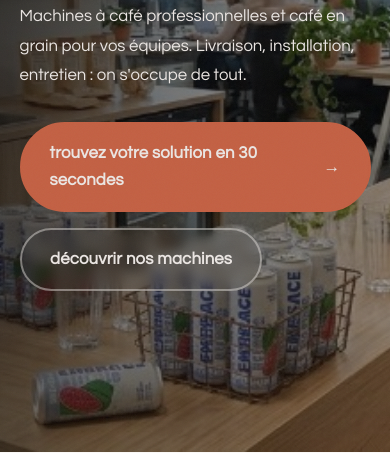
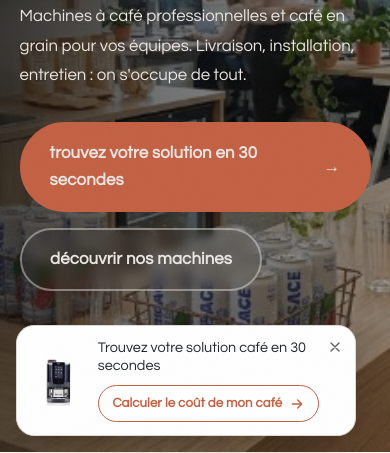
Before and after one commit to Anderson2908/juste-a-temps-machines, a website: page index.html in a window 390 px wide. Shown: the part 392-845 px from the top of the page. Drawn offline with Linux system fonts and the light colour scheme.

```diff
--- a/index.html
+++ b/index.html
@@ -170,7 +170,7 @@
 
                   <span class="hero-stat-pill__value">0</span>
 
-                  <span class="hero-stat-pill__label">capsule jetable à la pause-café</span>
+                  <span class="hero-stat-pill__label">déchet · café en grain</span>
 
                 </li>
 
@@ -274,11 +274,9 @@
 
                   <svg viewBox="0 0 24 24" fill="none" stroke="currentColor" stroke-width="1.75" stroke-linecap="round" stroke-linejoin="round">
 
-                    <path d="M6 8h12v7a4 4 0 0 1-4 4H10a4 4 0 0 1-4-4V8z" />
+                    <ellipse cx="12" cy="12" rx="6.3" ry="9" transform="rotate(45 12 12)" />
 
-                    <path d="M6 8V6a2 2 0 0 1 2-2h8a2 2 0 0 1 2 2v2" />
-
-                    <path d="M9 18v2M15 18v2" />
+                    <path d="M8.5 8.5C12 9.5 12 14.5 15.5 15.5" />
 
                   </svg>
 
@@ -306,11 +304,11 @@
 
                   <svg viewBox="0 0 24 24" fill="none" stroke="currentColor" stroke-width="1.75" stroke-linecap="round" stroke-linejoin="round">
 
-                    <path d="M8 2v4M16 2v4" />
+                    <path d="M14 3H7a2 2 0 0 0-2 2v14a2 2 0 0 0 2 2h10a2 2 0 0 0 2-2V8z" />
 
-                    <path d="M4 8h16v12a2 2 0 0 1-2 2H6a2 2 0 0 1-2-2V8z" />
+                    <path d="M14 3v5h5" />
 
-                    <path d="M9 12h6" />
+                    <path d="M8.5 13h7M8.5 16.5h4.5" />
 
                   </svg>
 
@@ -409,7 +407,7 @@
                   <img class="machine-item__img machine-item__img--hover" src="assets/machines/jura-giga-x3-top.png" alt="" width="480" height="480" loading="lazy" decoding="async" aria-hidden="true" />
                 </div>
                 <div class="machine-item__content">
-                  <h3 class="machine-item__name">giga x3</h3>
+                  <h3 class="machine-item__name">jura giga x3</h3>
                   <p class="machine-item__tagline">haute capacité et innovation</p>
                   <p class="machine-item__desc">Double distributeur et écran tactile pour les sites à fort passage et les zones d'accueil.</p>
                   <div class="machine-item__stats">
@@ -693,67 +691,6 @@
 
 
 
-      <!-- Simulateur CTA -->
-
-      <section class="section home-simulateur" id="simulateur">
-
-        <div class="container">
-
-          <div class="simulateur-panel">
-
-            <div class="simulateur-panel__glow" aria-hidden="true"></div>
-
-            <div class="simulateur-panel__content">
-
-              <span class="simulateur-panel__badge">
-                <svg viewBox="0 0 24 24" width="15" height="15" fill="none" stroke="currentColor" stroke-width="2" stroke-linecap="round" stroke-linejoin="round" aria-hidden="true"><circle cx="12" cy="12" r="9"/><path d="M12 7v5l3 2"/></svg>
-                30 secondes chrono
-              </span>
-
-              <h2 class="simulateur-panel__title">trouvez votre solution café idéale</h2>
-
-              <p class="simulateur-panel__lead">Répondez à quelques questions sur vos effectifs et vos habitudes : nous vous orientons vers la machine et le café adaptés à votre équipe.</p>
-
-              <a href="https://abonnement-cafe.justeatemps.com/" class="btn btn-lg simulateur-panel__btn">calculer le coût de mon café</a>
-
-            </div>
-
-            <ol class="simulateur-steps">
-
-              <li class="simulateur-step">
-                <span class="simulateur-step__num">1</span>
-                <span class="simulateur-step__body">
-                  <strong>vos effectifs</strong>
-                  la taille de votre équipe et le nombre de pauses
-                </span>
-              </li>
-
-              <li class="simulateur-step">
-                <span class="simulateur-step__num">2</span>
-                <span class="simulateur-step__body">
-                  <strong>vos habitudes</strong>
-                  vos goûts, vos volumes et vos envies de café
-                </span>
-              </li>
-
-              <li class="simulateur-step">
-                <span class="simulateur-step__num">3</span>
-                <span class="simulateur-step__body">
-                  <strong>notre recommandation</strong>
-                  la machine et le café faits pour vous
-                </span>
-              </li>
-
-            </ol>
-
-          </div>
-
-        </div>
-
-      </section>
-
-
-
       <!-- B Corp -->
 
       <section class="section home-bcorp" id="bcorp">
@@ -833,6 +770,67 @@
             </div>
 
             <a href="a-propos.html" class="btn btn-primary btn-lg">Découvrir notre engagement</a>
+
+          </div>
+
+        </div>
+
+      </section>
+
+
+
+      <!-- Simulateur CTA -->
+
+      <section class="section home-simulateur" id="simulateur">
+
+        <div class="container">
+
+          <div class="simulateur-panel">
+
+            <div class="simulateur-panel__glow" aria-hidden="true"></div>
+
+            <div class="simulateur-panel__content">
+
+              <span class="simulateur-panel__badge">
+                <svg viewBox="0 0 24 24" width="15" height="15" fill="none" stroke="currentColor" stroke-width="2" stroke-linecap="round" stroke-linejoin="round" aria-hidden="true"><circle cx="12" cy="12" r="9"/><path d="M12 7v5l3 2"/></svg>
+                30 secondes chrono
+              </span>
+
+              <h2 class="simulateur-panel__title">trouvez votre solution café idéale</h2>
+
+              <p class="simulateur-panel__lead">Répondez à quelques questions sur vos effectifs et vos habitudes : nous vous orientons vers la machine et le café adaptés à votre équipe.</p>
+
+              <a href="https://abonnement-cafe.justeatemps.com/" class="btn btn-lg simulateur-panel__btn">calculer le coût de mon café</a>
+
+            </div>
+
+            <ol class="simulateur-steps">
+
+              <li class="simulateur-step">
+                <span class="simulateur-step__num">1</span>
+                <span class="simulateur-step__body">
+                  <strong>vos effectifs</strong>
+                  la taille de votre équipe et le nombre de pauses
+                </span>
+              </li>
+
+              <li class="simulateur-step">
+                <span class="simulateur-step__num">2</span>
+                <span class="simulateur-step__body">
+                  <strong>vos habitudes</strong>
+                  vos goûts, vos volumes et vos envies de café
+                </span>
+              </li>
+
+              <li class="simulateur-step">
+                <span class="simulateur-step__num">3</span>
+                <span class="simulateur-step__body">
+                  <strong>notre recommandation</strong>
+                  la machine et le café faits pour vous
+                </span>
+              </li>
+
+            </ol>
 
           </div>
 
@@ -1093,6 +1091,30 @@
 
 
 
+    <!-- Pop-up simulateur café -->
+
+    <aside class="cafe-popup" id="cafePopup" aria-hidden="true" hidden>
+
+      <button class="cafe-popup__close" type="button" aria-label="Fermer">
+        <svg viewBox="0 0 24 24" width="16" height="16" fill="none" stroke="currentColor" stroke-width="2" stroke-linecap="round" aria-hidden="true"><path d="M18 6 6 18M6 6l12 12"/></svg>
+      </button>
+
+      <div class="cafe-popup__media" aria-hidden="true">
+        <img src="assets/machines/gaggia-milano.png" alt="" width="120" height="120" loading="lazy" decoding="async" />
+      </div>
+
+      <div class="cafe-popup__body">
+        <p class="cafe-popup__title">Trouvez votre solution café en 30 secondes</p>
+        <a class="cafe-popup__btn" href="https://abonnement-cafe.justeatemps.com/">
+          Calculer le coût de mon café
+          <svg viewBox="0 0 24 24" width="16" height="16" fill="none" stroke="currentColor" stroke-width="2" stroke-linecap="round" stroke-linejoin="round" aria-hidden="true"><path d="M5 12h14M13 6l6 6-6 6"/></svg>
+        </a>
+      </div>
+
+    </aside>
+
+
+
     <script src="scripts/lenis.min.js" defer></script>
     <script src="scripts/main.js" defer></script>
 
--- a/scripts/main.js
+++ b/scripts/main.js
@@ -546,6 +546,40 @@
     sections.forEach((section) => observer.observe(section));
   }
 
+  function setupCafePopup() {
+    const popup = document.getElementById("cafePopup");
+    if (!popup) return;
+
+    let dismissed = false;
+    try {
+      dismissed = sessionStorage.getItem("cafePopupClosed") === "1";
+    } catch (e) {}
+    if (dismissed) return;
+
+    const closeBtn = popup.querySelector(".cafe-popup__close");
+
+    function show() {
+      popup.hidden = false;
+      popup.setAttribute("aria-hidden", "false");
+      requestAnimationFrame(() => popup.classList.add("is-visible"));
+    }
+
+    function hide() {
+      popup.classList.remove("is-visible");
+      popup.setAttribute("aria-hidden", "true");
+      try {
+        sessionStorage.setItem("cafePopupClosed", "1");
+      } catch (e) {}
+      window.setTimeout(() => {
+        popup.hidden = true;
+      }, 450);
+    }
+
+    if (closeBtn) closeBtn.addEventListener("click", hide);
+
+    window.setTimeout(show, 4500);
+  }
+
   function setupHeaderScroll() {
     const header = document.querySelector(".site-header");
     if (!header) return;
@@ -564,6 +598,7 @@
   setupMachineStatCounters();
   setupStatsBandCounters();
   setupHeaderScroll();
+  setupCafePopup();
   setupScroll();
   setupSectionParallax("#rse", ".rse-bg");
   setupSectionParallax("#bcorp", ".bcorp-bg");
--- a/styles/editorial.css
+++ b/styles/editorial.css
@@ -216,10 +216,7 @@ h3,
 }
 
 .hero-orbit__ring {
-  position: absolute;
-  inset: 8%;
-  border: 1px solid rgba(235, 230, 227, 0.2);
-  border-radius: 50%;
+  display: none;
 }
 
 .hero-orbit__stats {
@@ -884,7 +881,7 @@ h3,
   background: var(--jat-terracotta);
   color: var(--jat-cream);
   border-block: none;
-  padding: clamp(3rem, 6vw, 4.5rem) 0;
+  padding: clamp(1.1rem, 2.8vw, 2rem) 0;
 }
 
 .stats-grid {
@@ -1497,3 +1494,140 @@ html.js-reveal .reveal.is-visible {
     grid-template-columns: 1fr;
   }
 }
+
+/* ----------------------------------------------------------------
+   Pop-up simulateur café (discret)
+---------------------------------------------------------------- */
+.cafe-popup {
+  position: fixed;
+  left: clamp(1rem, 2vw, 1.5rem);
+  bottom: clamp(1rem, 2vw, 1.5rem);
+  z-index: 70;
+  display: flex;
+  align-items: center;
+  gap: 0.85rem;
+  width: min(340px, calc(100vw - 2rem));
+  padding: 0.9rem 1rem 0.9rem 0.9rem;
+  background: var(--jat-white);
+  border: 1px solid var(--jat-cream-dark);
+  border-radius: 18px;
+  box-shadow: 0 18px 40px -18px rgba(10, 10, 10, 0.35);
+  opacity: 0;
+  transform: translateY(18px);
+  transition:
+    opacity 0.4s var(--ease-out),
+    transform 0.4s var(--ease-out);
+}
+
+.cafe-popup.is-visible {
+  opacity: 1;
+  transform: translateY(0);
+}
+
+.cafe-popup__close {
+  position: absolute;
+  top: 0.45rem;
+  right: 0.45rem;
+  display: inline-flex;
+  align-items: center;
+  justify-content: center;
+  width: 26px;
+  height: 26px;
+  padding: 0;
+  border: none;
+  border-radius: 50%;
+  background: transparent;
+  color: var(--jat-text-muted);
+  cursor: pointer;
+  transition:
+    background 0.2s var(--ease-out),
+    color 0.2s var(--ease-out);
+}
+
+.cafe-popup__close:hover {
+  background: var(--jat-cream);
+  color: var(--jat-text);
+}
+
+.cafe-popup__media {
+  flex: 0 0 auto;
+  width: 70px;
+  height: 70px;
+  display: flex;
+  align-items: center;
+  justify-content: center;
+}
+
+.cafe-popup__media img {
+  width: 100%;
+  height: 100%;
+  object-fit: contain;
+}
+
+.cafe-popup__body {
+  flex: 1 1 auto;
+  min-width: 0;
+}
+
+.cafe-popup__title {
+  margin: 0 0 0.6rem;
+  font-family: var(--font-display);
+  font-size: 0.98rem;
+  line-height: 1.25;
+  color: var(--jat-text);
+  padding-right: 1rem;
+}
+
+.cafe-popup__btn {
+  display: inline-flex;
+  align-items: center;
+  gap: 0.4rem;
+  font-size: 0.82rem;
+  font-weight: 600;
+  letter-spacing: 0.01em;
+  color: var(--jat-terracotta);
+  text-decoration: none;
+  border: 1px solid var(--jat-terracotta);
+  border-radius: var(--radius-pill);
+  padding: 0.45rem 0.85rem;
+  transition:
+    background 0.2s var(--ease-out),
+    color 0.2s var(--ease-out),
+    transform 0.2s var(--ease-out);
+}
+
+.cafe-popup__btn svg {
+  transition: transform 0.2s var(--ease-out);
+}
+
+.cafe-popup__btn:hover {
+  background: var(--jat-terracotta);
+  color: var(--jat-cream);
+}
+
+.cafe-popup__btn:hover svg {
+  transform: translateX(3px);
+}
+
+@media (max-width: 480px) {
+  .cafe-popup {
+    gap: 0.7rem;
+    padding: 0.8rem 0.85rem;
+  }
+
+  .cafe-popup__media {
+    width: 56px;
+    height: 56px;
+  }
+
+  .cafe-popup__title {
+    font-size: 0.9rem;
+  }
+}
+
+@media (prefers-reduced-motion: reduce) {
+  .cafe-popup {
+    transition: opacity 0.3s ease;
+    transform: none;
+  }
+}
```
Also changed, not shown: fontaines-a-eau.html (+0 -20 lines), assets/logo.png.
